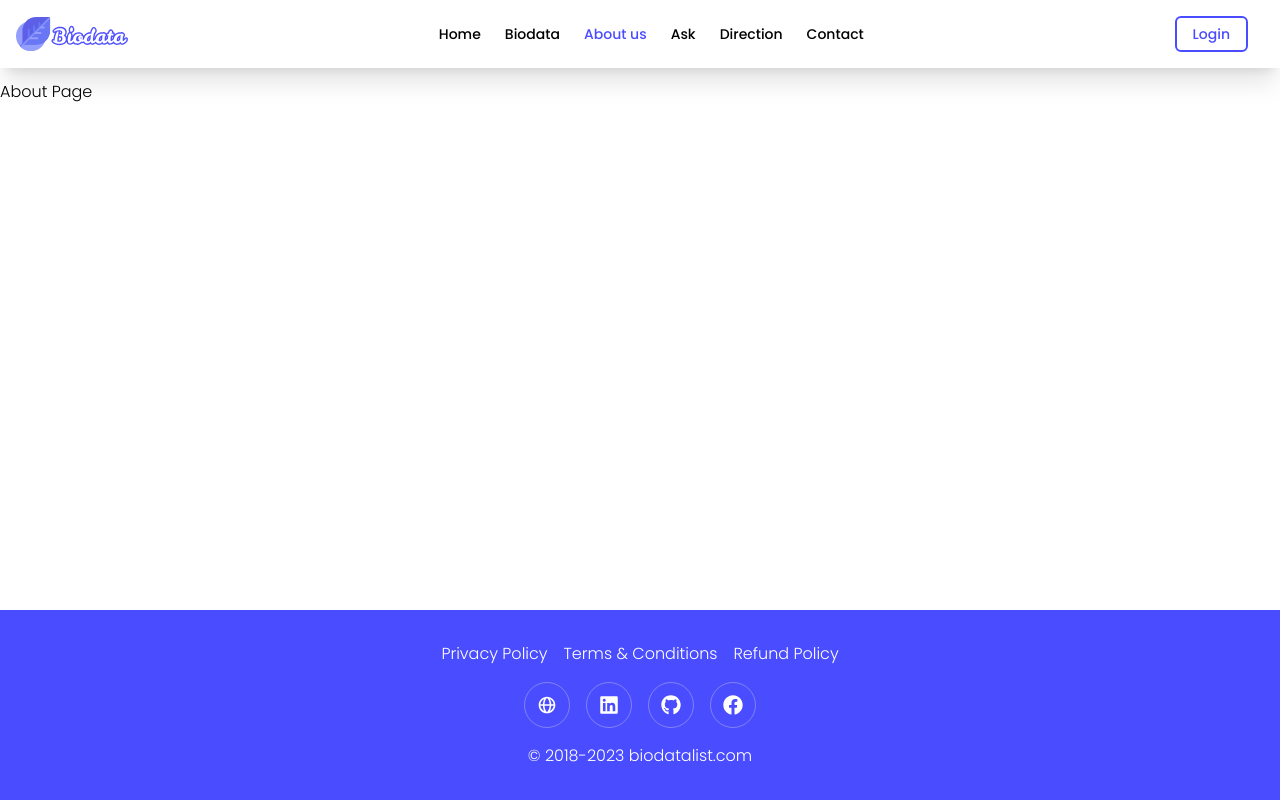
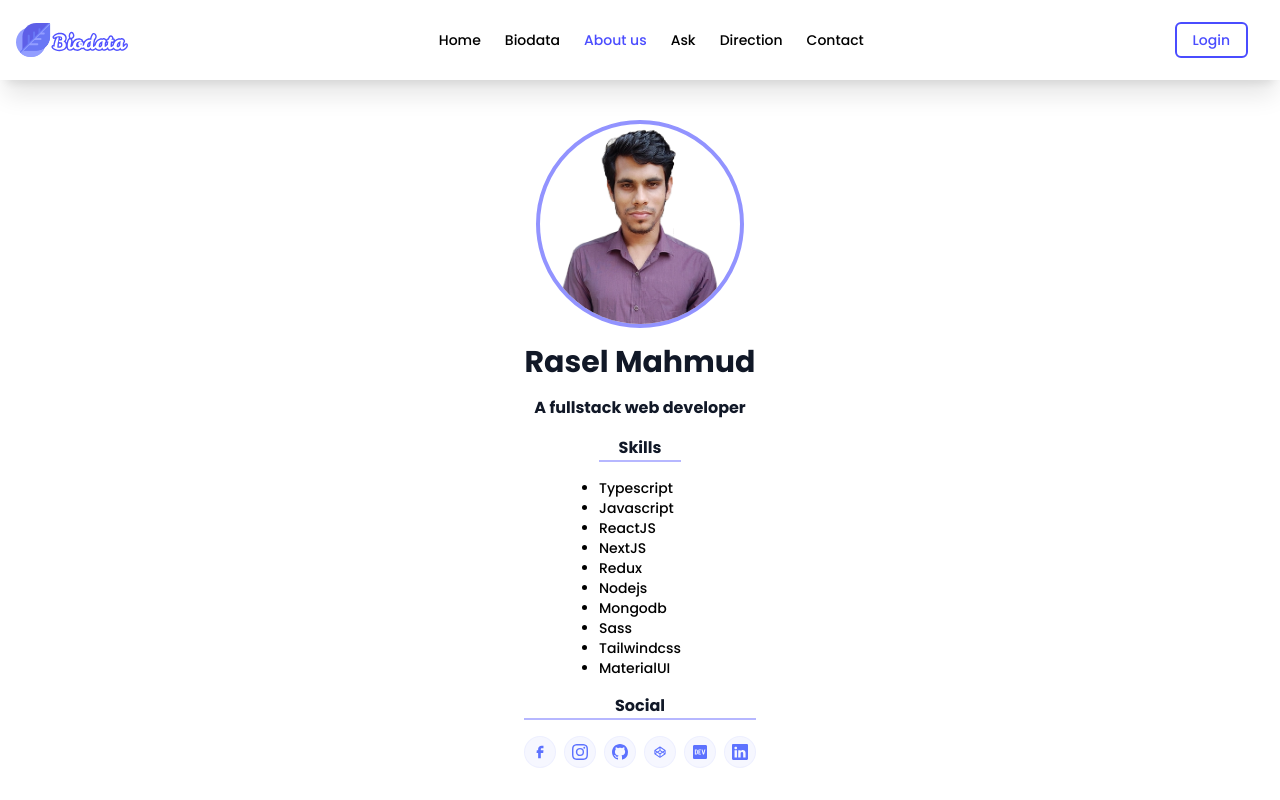
Before and after one commit to rasel-mahmud-dev/biodatalist-management-client, a Next.js app: page /about in a window 1280 px wide. Shown: the top 800 px of the page. Built offline with nearby package versions, Linux system fonts and the light colour scheme; no server answers.

Commit message:
add about me page content

```diff
--- a/src/components/Navigation.jsx
+++ b/src/components/Navigation.jsx
@@ -7,7 +7,6 @@ import Popup from "components/Popup";
 import {MdDashboard} from "react-icons/md";
 import {FaSignOutAlt} from "react-icons/fa";
 import {logoutAction} from "../store/slices/authSlice";
-import {HiBars4} from "react-icons/hi2";
 import {toggleSidebar} from "../store/slices/appSlice";
 import ActiveLink from "components/ActiveLink";
 
@@ -65,14 +64,14 @@ const Navigation = () => {
                     </ul>
                 </nav>
                 <nav>
-                    <ul className="flex items-center gap-x-4 py-4">
+                    <ul className="flex items-center gap-x-4 py-2">
                         <li>
                             {auth ? (
                                 <div onClick={() => setOpenAuthPopup(!openAuthPopup)}
                                      onMouseLeave={() => setOpenAuthPopup(false)}
                                      onMouseEnter={() => setOpenAuthPopup(true)}
                                      className="relative">
-                                    <Avatar username={auth.username}  className="h-8 w-8" src={auth.avatar}/>
+                                    <Avatar username={auth.username}  className="h-10 w-10" src={auth.avatar}/>
                                     <Popup isOpen={openAuthPopup} className="right-0 shadow-xl">
                                         <ul>
                                             <li className="flex items-center gap-x-2">
--- /dev/null
+++ b/src/components/SocialLinks.jsx
@@ -0,0 +1,28 @@
+import React from "react";
+import {  BsGithub, BsInstagram, BsLinkedin } from "react-icons/bs";
+import { FaDev } from "react-icons/fa";
+import { DiCodepen } from "react-icons/di";
+import {CgFacebook} from "react-icons/cg";
+
+const SocialLinks = () => {
+    const socials = [
+        { icon: <CgFacebook className="text-base " />, url: "https://www.facebook.com/rasel.mahmud.dev" },
+        { icon: <BsInstagram className="text-base " />, url: "https://www.instagram.com/raselmraju" },
+        { icon: <BsGithub className="text-base " />, url: "https://github.com/rasel-mahmud-dev" },
+        { icon: <DiCodepen className="text-base " />, url: "https://codepen.io/rasel-mahmud-dev" },
+        { icon: <FaDev className="text-base " />, url: "https://dev.to/raselmahmuddev" },
+        { icon: <BsLinkedin className="text-base " />, url: "https://www.linkedin.com/in/rasel-mahmud-dev" },
+    ];
+
+    return (
+        <ul className="flex align-center gap-x-2">
+            {socials.map((social, i) => (
+                <a className="social-icon " rel="noreferrer" key={i.toString()} target="_blank" href={social.url}>
+                    {social.icon}
+                </a>
+            ))}
+        </ul>
+    );
+};
+
+export default SocialLinks;
--- a/src/pages/_document.js
+++ b/src/pages/_document.js
@@ -6,6 +6,21 @@ export default function Document() {
             <Head>
                 <link rel="preconnect" href="https://fonts.googleapis.com"/>
                 <link rel="preconnect" href="https://fonts.gstatic.com" crossOrigin/>
+                <link rel="icon" type="image/svg" href="/icons/bio.svg" />
+                <link rel="icon" sizes="32x32" type="image/svg" href="/icons/bio.svg" />
+                <link rel="icon" sizes="16x16" type="image/svg" href="/icons/bio.svg" />
+
+                <meta name="description" content="Rasel Mahmud Portfolio website"/>
+
+                <meta name="keywords" content="Rasel Mahmud, Rasel Mahmud portfolio, rasel.mahmud.dev, rasel"/>
+                <meta name="author" content="Rasel Mahmud"/>
+
+                <meta property="og:title" content="Rasel Mahmud Portfolio website"/>
+                <meta property="og:description" content="Rasel Mahmud Portfolio website"/>
+                <meta property="og:url" content="https://rasel-portfolio.vercel.app"/>
+                <meta property="og:site_name" content="Rasel Mahmud Portfolio website"/>
+                <meta property="og:image" content="https://biodata-management.netlify.app/rasel-mahmud.webp"/>
+
                 <link
                     href="https://fonts.googleapis.com/css2?family=Poppins:ital,wght@0,100;0,200;0,300;0,400;0,500;0,600;0,700;0,800;0,900;1,100;1,200;1,300;1,400;1,500;1,600;1,700;1,800;1,900&display=swap"
                     rel="stylesheet"/>
--- a/src/pages/about.js
+++ b/src/pages/about.js
@@ -1,11 +1,56 @@
-import React from 'react';
+import React from 'react'
+import Link from "next/link";
+import SocialLinks from "components/SocialLinks";
+import Head from "next/head";
 
-const About = () => {
+
+function AboutMe() {
+
+
     return (
-        <div>
-           <h1>About Page</h1>
-        </div>
-    );
-};
+        <section>
+            <Head>
+                <title>About me</title>
+            </Head>
+            <div className="container">
+                <div className="flex flex-col justify-center items-center mx-2 py-10">
 
-export default About;
+                    <div className="w-32 h-32 md:w-52 md:h-52  overflow-hidden border-4 border-primary/60 rounded-full">
+                        <div className="rounded-full ">
+                            <img className=""
+                                 src="/rasel-mahmud.webp"
+                                 alt="" srcSet=""/>
+                        </div>
+                    </div>
+
+                    <h2 className="text-3xl font-bold text-gray-900 mt-4">Rasel Mahmud</h2>
+                    <h2 className="text-base font-bold text-gray-900 mt-4">A fullstack web developer</h2>
+
+                    <div>
+                        <h2 className="text-base font-bold text-gray-900 mt-4 text-center  border-b-2 pb-0 mb-4 border-primary/40">Skills</h2>
+                        <ul className="list-disc font-medium text-sm">
+                            <li>Typescript</li>
+                            <li>Javascript</li>
+                            <li>ReactJS</li>
+                            <li>NextJS</li>
+                            <li>Redux</li>
+                            <li>Nodejs</li>
+                            <li>Mongodb</li>
+                            <li>Sass</li>
+                            <li>Tailwindcss</li>
+                            <li>MaterialUI</li>
+                        </ul>
+                    </div>
+
+                    <div>
+                        <h2 className="text-base text-center font-bold text-gray-900 mt-4 border-b-2 pb-0 mb-4 border-primary/40">Social</h2>
+                    <SocialLinks />
+
+                </div>
+                </div>
+            </div>
+        </section>
+    )
+}
+
+export default AboutMe
--- a/src/pages/biodata/index.jsx
+++ b/src/pages/biodata/index.jsx
@@ -8,6 +8,7 @@ import {bioDataApi, useGetFilterBioQuery} from "../../store/services/bioDataApi"
 import Pagination from "components/Pagination";
 import {changePagination, changeSort} from "../../store/slices/biodataSlice";
 import Select from "components/Select";
+import Head from "next/head";
 
 
 const BiodataFilterPage = () => {
@@ -89,6 +90,9 @@ const BiodataFilterPage = () => {
 
     return (
         <div className="flex">
+            <Head>
+                <title>Biodata find</title>
+            </Head>
 
             <FilterBiodataSidebar/>
 
--- a/src/pages/index.js
+++ b/src/pages/index.js
@@ -9,8 +9,10 @@ export default function Home() {
     return (
         <div className="">
             <Head>
-                <title>Create Next App</title>
-                <link rel="icon" href="/public/favicon.ico"/>
+                <title>Home page of Biodata Management</title>
+                <meta name="description" content="Rasel Mahmud Portfolio website"/>
+                <meta name="keywords" content="Rasel Mahmud, Rasel Mahmud portfolio, rasel.mahmud.dev, rasel"/>
+                <meta name="author" content="Rasel Mahmud"/>
             </Head>
 
             <section className="banner relative">
--- a/styles/globals.scss
+++ b/styles/globals.scss
@@ -50,6 +50,11 @@ ul {
 
 .navigation {
     z-index: 200;
+
+    header{
+        min-height: 80px;
+    };
+
     @include getDown(768px){
         .nav-items{
             position: absolute;
@@ -361,7 +366,7 @@ ul {
 }
 
 
-/***** slicer ***** */
+/***** age range slider ***** */
 .horizontal-slider {
     position: relative;
     width: 100%;
@@ -392,3 +397,40 @@ ul {
 
     }
 }
+
+
+/***** social links *****/
+
+.social-icon {
+    @apply hover:bg-primary rounded-full
+    text-gray-900 hover:text-white w-10 h-10
+    md:w-8 md:h-8 flex justify-center items-center
+    border
+    rounded-full;
+    border-color: rgb(204 210 255 / 22%);
+    background-color: rgb(154 167 255 / 9%);
+    color: #5d72ff;
+    &:hover {
+        transform: translateY(1px);
+
+        .svg-inline--fa {
+            color: #5D72FF !important;
+        }
+    }
+
+    transition: all .1s linear;
+
+    .svg-inline--fa {
+        color: #6e6e6e;
+        //font-size: 20px;
+        width: 20px;
+    }
+
+    .fa-facebook-square {
+        color: #6161ff;
+    }
+
+    .fa-instagram {
+        color: red;
+    }
+}
```
Also changed, not shown: public/rasel-mahmud.webp (added).
